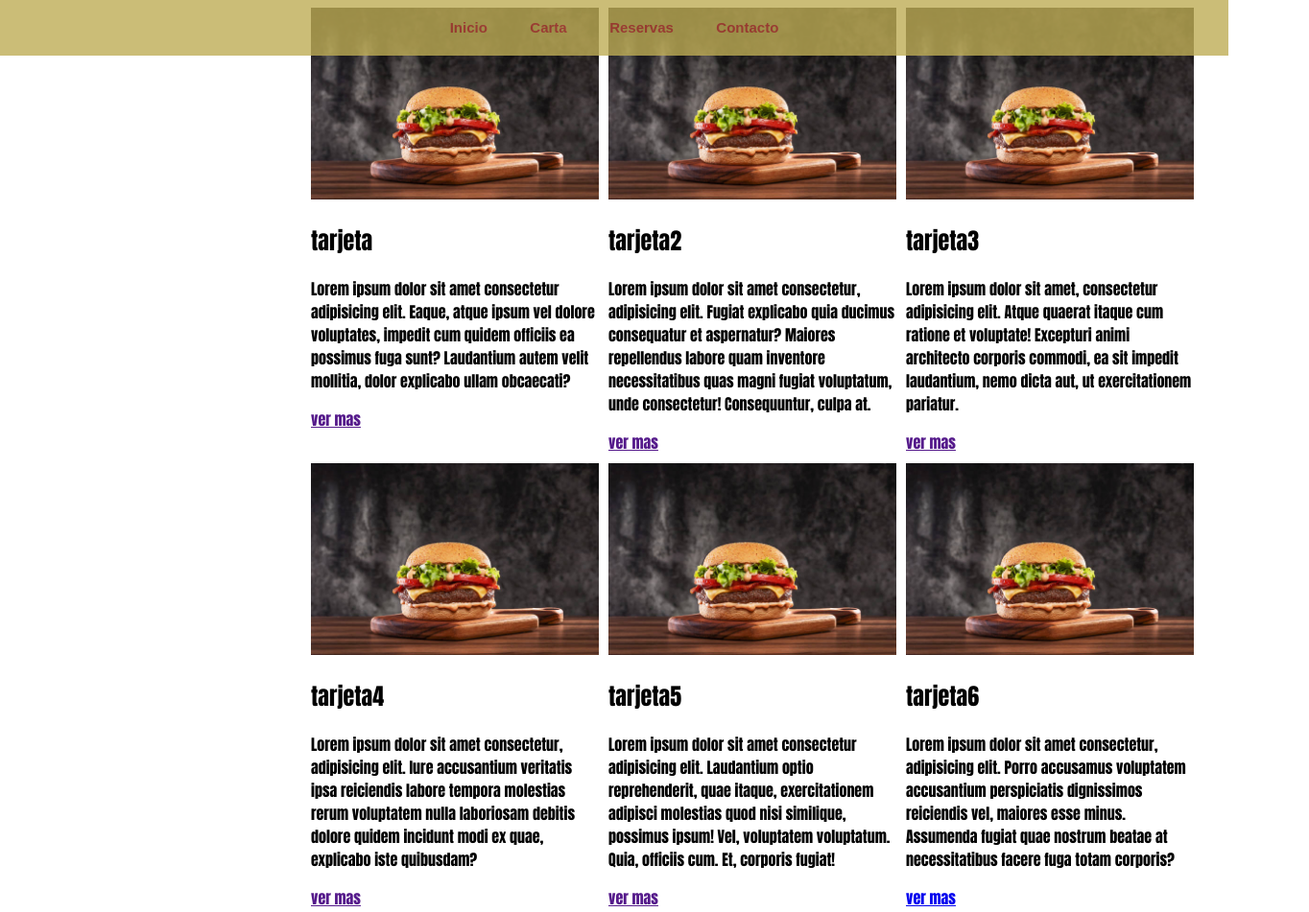
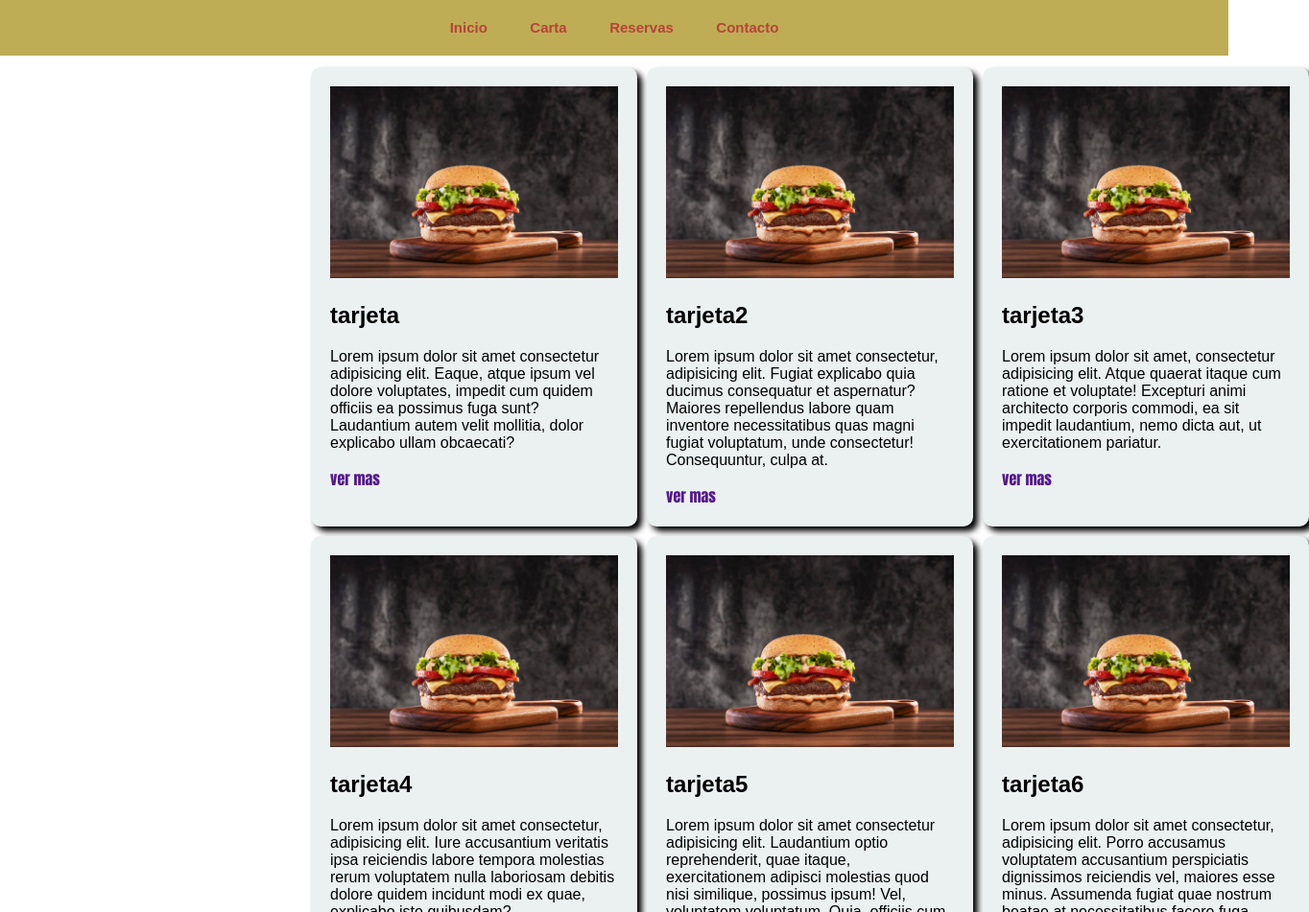
Before and after one commit to DavidNieto03/primer-repo, a plain HTML site: page CCS/menu-carta.html in a window 1280 px wide. Shown: the top 951 px of the page at 96% size, 1364 px wide, since content can reach past the window. Drawn offline with Linux system fonts and the light colour scheme.

Commit message:
menu-carta.css

```diff
--- a/CCS/menu-carta.css
+++ b/CCS/menu-carta.css
@@ -4,21 +4,39 @@ body{
   display: flex;
   justify-content: center;
   align-content: center;
-  /*margin: 0;
-  padding: 0;*/
+  margin-top:70px;
+  padding: 0;
 }
-img{
+div.card-text{
+  background-color: rgb(235, 241, 241);
+  padding: 20px;
+  border-radius: 10px;
+  box-shadow: 5px 5px 6px;
+
+}
+
+a:hover{
+  color: seagreen;
+}
+
+h2, p{
+  font-family: Arial, Helvetica, sans-serif;
+}
+a{
+  text-decoration: none;
+}
+img {
   height: 200px;
   position: center;
+}
 
-}
 .namvar{
   position: fixed;
   top: 0;
   left: 0;
   width: 100%;
   background-color:hsl(50.07 45% 54%);
-  opacity: 0.8;
+  /*opacity: 0.8;*/
   color:hsl(5.65 53% 47%);
   padding: 20px 0;
   text-align: center;
@@ -46,7 +64,7 @@ img{
   gap: 10px;
 
 }
-.card-text{
+
+.main-content{
 font-family:Impact, Haettenschweiler, 'Arial Narrow Bold', sans-serif;
-
 }
```
